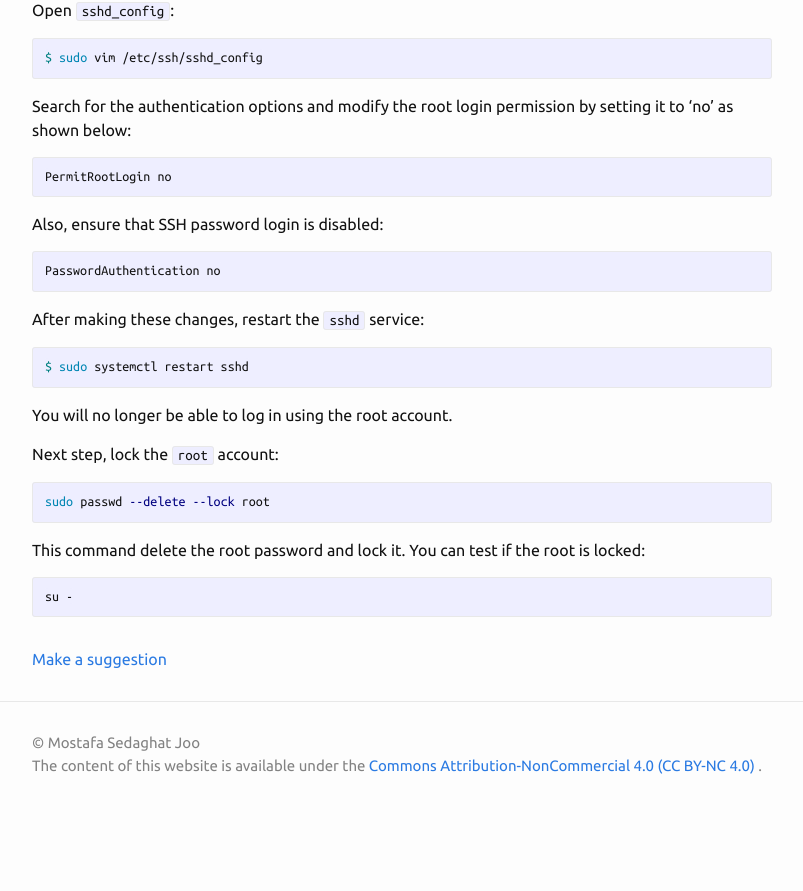
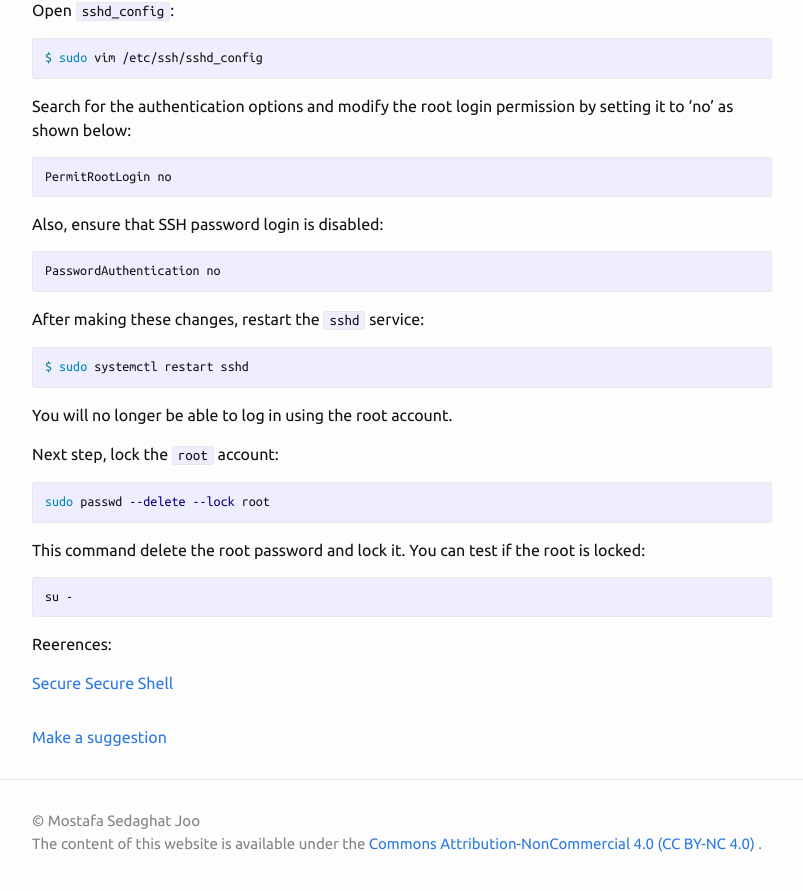
Before and after one commit to b00f/b00f.github.io, a Jekyll site: the page built from docs/_posts/2023-05-21-securing_cloud_server.md, in a window 1280 px wide and 900 px high, scrolled down 2796 px. Shown: the top 891 px of the window, without its empty margins (238-1041 px from the left). Built offline with Jekyll 4.4.1, drawn with Linux system fonts in a browser that asks for light colours; before the commit the page ends 3618 px from its top, so only the background shows below that.

Commit message:
Update 2023-05-21-securing_cloud_server.md

````diff
--- a/docs/_posts/2023-05-21-securing_cloud_server.md
+++ b/docs/_posts/2023-05-21-securing_cloud_server.md
@@ -177,3 +177,7 @@ You can test if the root is locked:
 ```bash
 su -
 ```
+
+Reerences:
+
+[Secure Secure Shell](https://blog.stribik.technology/2015/01/04/secure-secure-shell.html)
````
